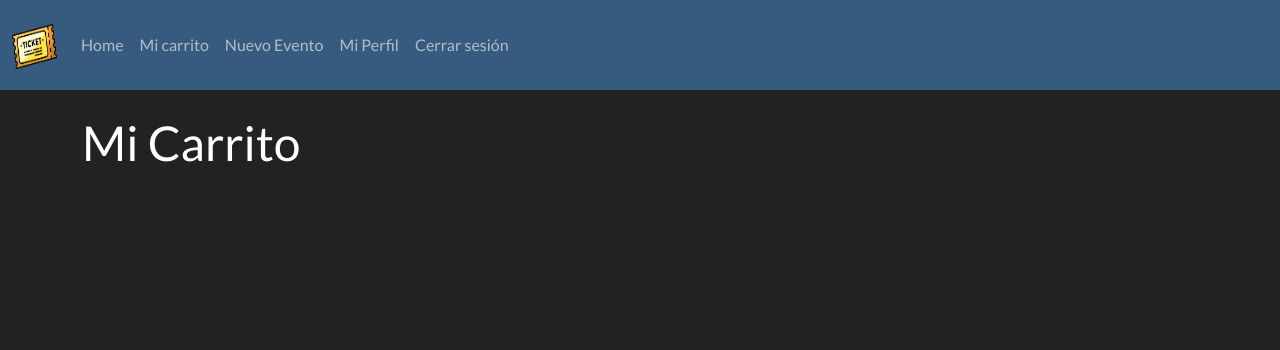
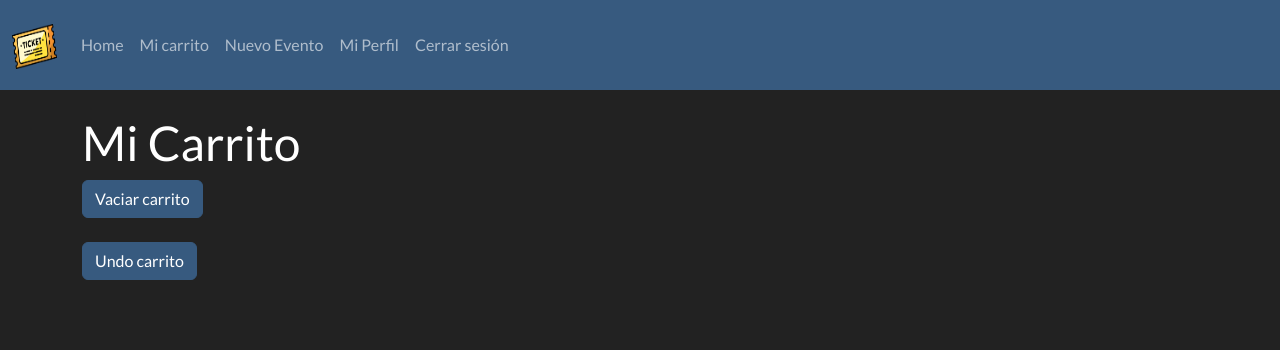
Before and after one commit to Loptt/ticket-shop-app, a Flask app: page /carrito in a window 1280 px wide. Shown: the top 350 px of the page. Run offline with Flask 2, Linux system fonts and the light colour scheme; a user stored in the database is signed in; data comes from the database, SQL or seed files in the repository; both versions use the stored data as it was after the commit; data that the repository does not hold is empty.

Commit message:
FInished carrito memento

```diff
--- a/app/models.py
+++ b/app/models.py
@@ -192,7 +192,7 @@ class CarritoMemento():
 	state = None
 
 	def __init__(self, carrito):
-		state = carrito.boletos
+		self.state = carrito.boletos
 
 class CarritoManager():
 	carrito = Carrito
--- a/app/routes.py
+++ b/app/routes.py
@@ -1,3 +1,4 @@
+from calendar import c
 from flask import render_template, url_for, flash, request, send_file, jsonify, redirect, abort
 from app.forms import *
 from app.models import *
@@ -113,6 +114,27 @@ def agregar_carrito(evento_id):
 
 	return redirect(url_for('carrito'))
 
+@app.route('/carrito/vaciar', methods=['POST'])
+@login_required
+def vaciar_carrito():
+	if current_user.id not in carritos:
+		carritos[current_user.id] = CarritoManager(carrito=Carrito(), carrito_memento=None)
+
+	carritos[current_user.id].vaciar()
+
+	return redirect(url_for('carrito'))
+
+@app.route('/carrito/undo', methods=['POST'])
+@login_required
+def undo_carrito():
+	if current_user.id not in carritos:
+		carritos[current_user.id] = CarritoManager(carrito=Carrito(), carrito_memento=None)
+
+	carritos[current_user.id].undo()
+
+	return redirect(url_for('carrito'))
+
+
 @app.route('/carrito', methods=['GET'])
 @login_required
 def carrito():
--- a/app/templates/carrito.html
+++ b/app/templates/carrito.html
@@ -13,4 +13,12 @@
         </div>
     {% endfor %}
 
+    <form action="{{ url_for('vaciar_carrito') }}" method="post">
+		<button class="btn btn-primary" name="vaciar" value="vaciar">Vaciar carrito</button>
+	</form>
+    <br>
+    <form action="{{ url_for('undo_carrito') }}" method="post">
+		<button class="btn btn-primary" name="undo" value="undo">Undo carrito</button>
+	</form>
+
 {% endblock %}
```
Also changed, not shown: app/site.db.
